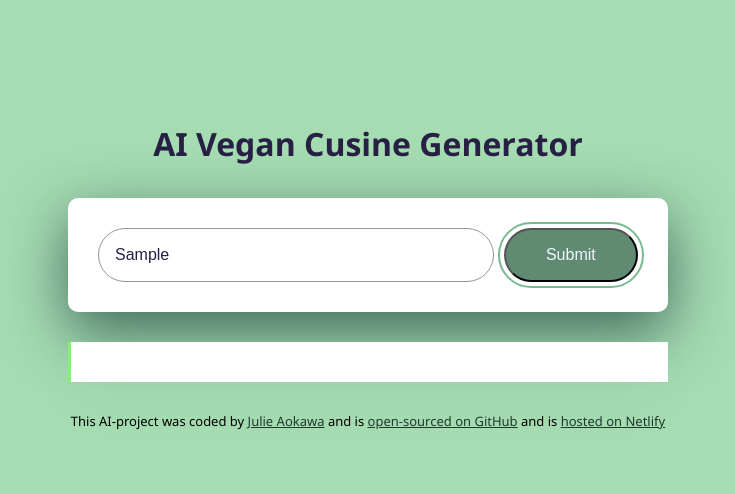
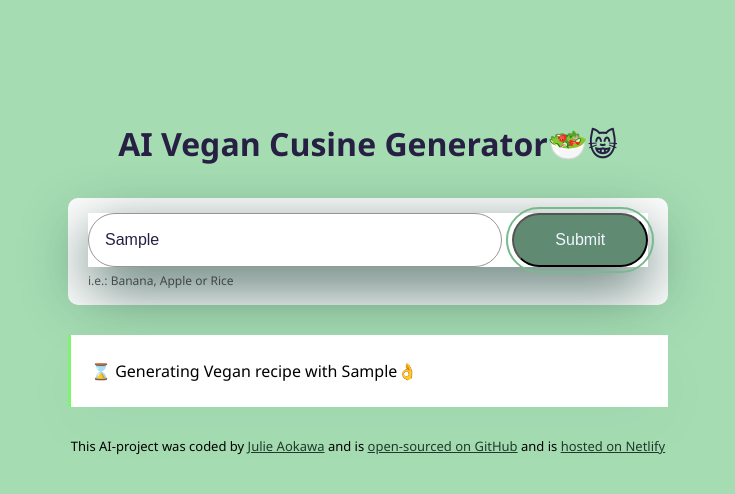
Before and after one commit to Julie-Blondeel/AI-vegan-cusine, a plain HTML site: page index.html in a window 1280 px wide. Both pictures are taken after typing "Sample" into the empty fields and a click on the input 842 px from the left and 255 px from the top of the page. Shown: the whole page, without its empty margins (272-1007 px from the left). Drawn offline with nearby package versions, Linux system fonts and the light colour scheme; no server answers.

Commit message:
Improved the User Experience

```diff
--- a/index.html
+++ b/index.html
@@ -12,15 +12,18 @@
 <body>
     <div class="container">
     <header>
-       <h1>AI Vegan Cusine Generator</h1>
+       <h1>AI Vegan Cusine Generator🥗😸</h1>
     </header>
 
     <main>
+        <div class = "form-container">
         <form id ="recipe-generator-form">
         <input type = "text" placeholder="Enter the product for the cusine" autofocus required autocomplete="off" class="instructions" id="user-instructions" />
         <input type = "submit" class="submit-button" />
         </form>
-        <div class="recipe" id="recipe"></div>
+        <div class="hint"> i.e.: Banana, Apple or Rice </div>
+        </div>
+        <div class="recipe hidden" id="recipe"></div>
     </main>
 
  <footer>
--- a/src/index.js
+++ b/src/index.js
@@ -19,6 +19,10 @@ function generateRecipe(event) {
     let context = "You are smart and sweet expert in cusine who love to create short and easy vegan recipes. Your mission is to generate an easy and short vegan recipe in basic HTML and separate each line with a <br />_. Make sure to fallow the user instructions";
     let apiURL = `https://api.shecodes.io/ai/v1/generate?prompt=${prompt}&context=${context}&key=${apiKey}`;
 
+    let recipeElement = document.querySelector("#recipe");
+    recipeElement.classList.remove("hidden");
+    recipeElement.innerHTML = `<div class="generating">⌛ Generating Vegan recipe with ${instructionsInput.value}👌</div>`;
+
     console.log("Generating recipe");
     console.log(`Prompt: ${prompt}`);
     console.log(`Context: ${context}`);
--- a/src/style.css
+++ b/src/style.css
@@ -38,13 +38,23 @@ h1 {
     padding: 0;
 }
 
+.form-container {
+    background-color: white;
+    margin-bottom: 30px;
+    border-radius: 10px;
+    padding: 15px 20px;
+}
+
 form {
-   padding: 30px;
-   background-color: white;
    box-shadow: 0px 20px 60px rgba(50, 87, 77, 0.88);
-   border-radius: 10px;
    display: flex;
-   margin-bottom: 30px;
+  }
+
+.hint {
+    line-height: 1.5;
+    margin-top: 5px;
+    opacity: 0.6;
+    font-size: 12px;
 }
 
 .instructions {
@@ -84,6 +94,10 @@ inputfocus,
     box-shadow: 0px 20px 60px rgba(38, 83, 66, 0.03);
 }
 
+.hidden {
+    display: none;
+}
+
 .recipe strong {
     color: #77ba8f;
 }
@@ -94,3 +108,19 @@ footer {
   margin-top: 30px;
 
 }
+
+.generating {
+    animation: blink-animation 1s steps(5, start) infinite;
+}
+
+@keyframes blink-animation {
+    to {
+        visibility: hidden;
+    }
+}
+
+@-webkit-keyframes blink-animation {
+    to {
+        visibility: hidden;
+    }
+}
```
